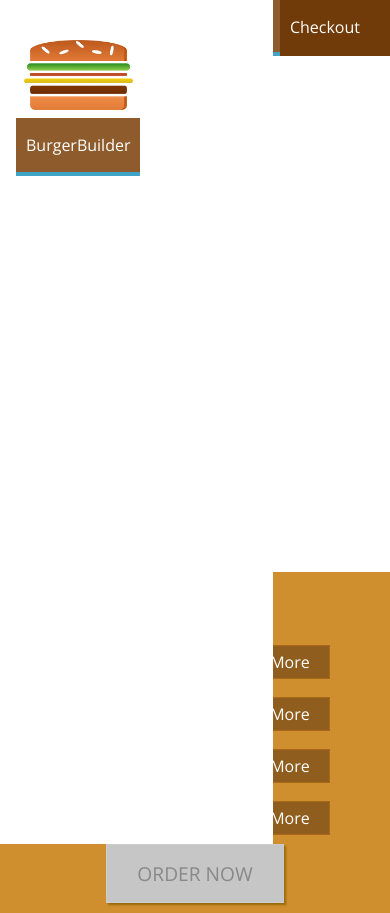
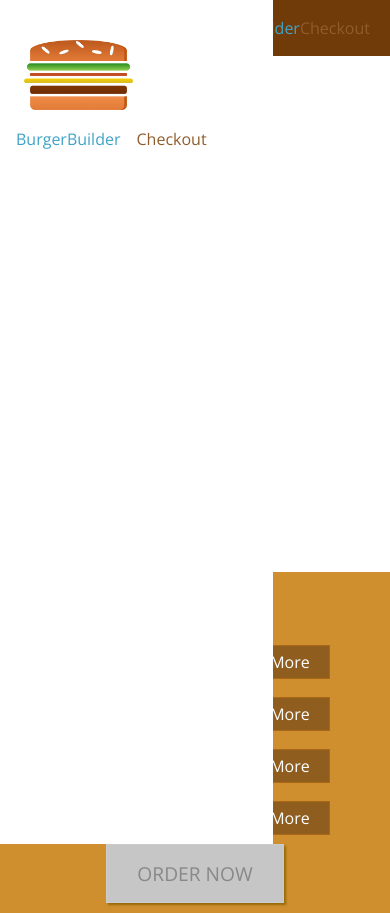
Before and after one commit to manickaa/BurgerBuilderApp, a React app: page / in a window 390 px wide. Built offline with nearby package versions, Linux system fonts and the light colour scheme.

Commit message:
added media query to change the look of the navigation item when using desktop

```diff
--- a/src/components/Navigation/NavigationItems/NavigationItem/NavigationItem.css
+++ b/src/components/Navigation/NavigationItems/NavigationItem/NavigationItem.css
@@ -1,19 +1,38 @@
+.NavigationItem {
+	margin: 10px 0;
+	box-sizing: border-box;
+	display: block;
+	width: 100%;
+}
+
+.NavigationItem a{
+	color: #8F5C2C;
+	text-decoration: none;
+	width: 100%;
+	box-sizing: border-box;
+	display: block;
+}
+
+.NavigationItem a:hover,
+.NavigationItem a:active,
+.NavigationItem a.active {
+	color: #40A4C8;
+}
+
+@media (min-width: 500px) {
 	.NavigationItem {
 		margin: 0;
-	box-sizing: border-box;
 		display: flex;
 		height: 100%;
+		width: auto;
 		align-items: center;
 	}
 
 	.NavigationItem a{
 		color: white;
-	text-decoration: none;
 		height: 100%;
 		padding: 16px 10px;
 		border-bottom: 4px solid transparent;
-	box-sizing: border-box;
-	display: block;
 	}
 
 	.NavigationItem a:hover,
@@ -23,3 +42,4 @@
 		border-bottom: 4px solid #40A4C8;
 		color: white;
 	}
+}
```
Lines whose indentation alone changed are shown as unchanged.
